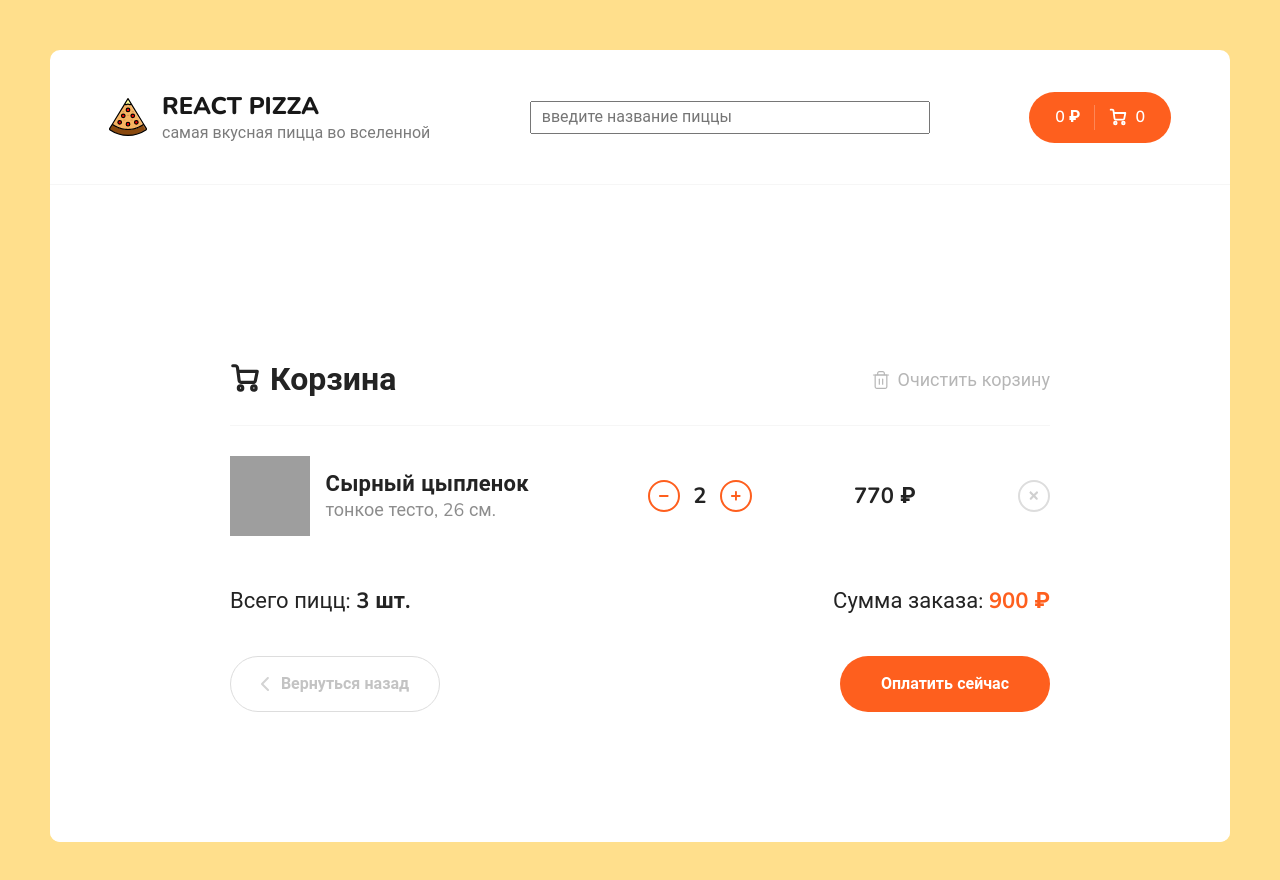
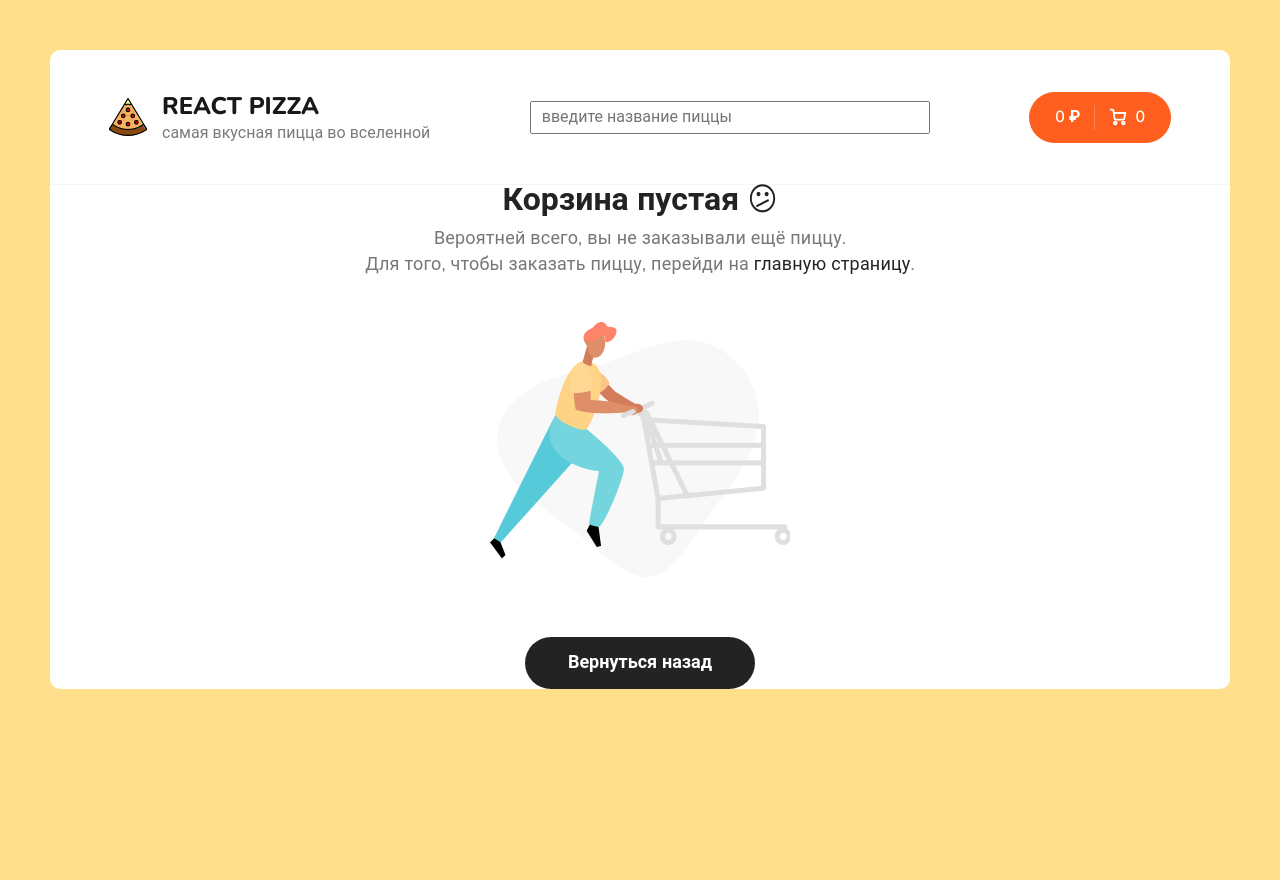
Before and after one commit to Vo1webstvo/pizza, a React (Create React App) app: page /cart in a window 1280 px wide. Shown: the top 880 px of the page. After the commit the page ends 800 px from the top, so only its background shows below. Built offline with nearby package versions, Linux system fonts and the light colour scheme; grey boxes are pictures that could not be loaded.

Commit message:
закончил логику компонента корзины

```diff
--- a/src/components/CartItem/CartItem.js
+++ b/src/components/CartItem/CartItem.js
@@ -1,21 +1,26 @@
 import React from 'react';
+import {plusItem, minusItem, removeItem, addItem} from "../../redux/slices/cartSlice";
+import {useDispatch} from "react-redux";
 
-const CartItem = () => {
+const CartItem = ({id,imageUrl, title,type,size,price,count}) => {
+    const dispatch = useDispatch();
+
+
     return (
         <div className="cart__item">
             <div className="cart__item-img">
                 <img
                     className="pizza-block__image"
-                    src="https://dodopizza-a.akamaihd.net/static/Img/Products/Pizza/ru-RU/b750f576-4a83-48e6-a283-5a8efb68c35d.jpg"
-                    alt="Pizza"
+                    src={imageUrl}
+                    alt={title}
                 />
             </div>
             <div className="cart__item-info">
-                <h3>Сырный цыпленок</h3>
-                <p>тонкое тесто, 26 см.</p>
+                <h3>{title}</h3>
+                <p>{type} {size} см.</p>
             </div>
             <div className="cart__item-count">
-                <div className="button button--outline button--circle cart__item-count-minus">
+                <div className="button button--outline button--circle cart__item-count-minus" onClick={() => dispatch(minusItem(id))}>
                     <svg width="10" height="10" viewBox="0 0 10 10" fill="none"
                          xmlns="http://www.w3.org/2000/svg">
                         <path
@@ -27,8 +32,8 @@ const CartItem = () => {
                     </svg>
 
                 </div>
-                <b>2</b>
-                <div className="button button--outline button--circle cart__item-count-plus">
+                <b>{count}</b>
+                <div className="button button--outline button--circle cart__item-count-plus" onClick={() => dispatch(plusItem(id))}>
                     <svg width="10" height="10" viewBox="0 0 10 10" fill="none"
                          xmlns="http://www.w3.org/2000/svg">
                         <path
@@ -42,10 +47,10 @@ const CartItem = () => {
                 </div>
             </div>
             <div className="cart__item-price">
-                <b>770 ₽</b>
+                <b>{price * count} ₽</b>
             </div>
             <div className="cart__item-remove">
-                <div className="button button--outline button--circle">
+                <div className="button button--outline button--circle" onClick={() => dispatch(removeItem(id))}>
                     <svg width="10" height="10" viewBox="0 0 10 10" fill="none"
                          xmlns="http://www.w3.org/2000/svg">
                         <path
--- /dev/null
+++ b/src/components/cartNull/CartNull.js
@@ -0,0 +1,21 @@
+import React from 'react';
+
+import cart from '../../assets/img/empty-cart.png'
+import {Link} from "react-router-dom";
+const CartNull = () => {
+    return (
+        <div className="cart cart--empty">
+            <h2>Корзина пустая 😕  </h2>
+            <p>
+                Вероятней всего, вы не заказывали ещё пиццу.<br/>
+                Для того, чтобы заказать пиццу, перейди на <Link to='/'>главную страницу</Link>.
+            </p>
+            <img src={cart} alt="Empty cart"/>
+            <Link to="/" className="button button--black">
+                <span>Вернуться назад</span>
+            </Link>
+        </div>
+    );
+};
+
+export default CartNull;
--- a/src/components/header/Header.js
+++ b/src/components/header/Header.js
@@ -6,6 +6,7 @@ import {useSelector} from "react-redux";
 
 const Header = () => {
   const {items, totalPrice} = useSelector(state => state.cart);
+  const totalCount = items.reduce((sum, item) => sum + item.count, 0) //счетчик пицц в логотипе корзины
 
   return (
     <div className="header">
@@ -52,7 +53,7 @@ const Header = () => {
                 strokeLinejoin="round"
               />
             </svg>
-            <span>{items.length}</span>
+            <span>{totalCount}</span>
           </Link>
         </div>
       </div>
--- a/src/components/pizzaBlock/PizzaBlock.js
+++ b/src/components/pizzaBlock/PizzaBlock.js
@@ -1,14 +1,14 @@
 import React from 'react';
 
 import {useState} from "react";
-import {useDispatch} from "react-redux";
+import {useDispatch, useSelector} from "react-redux";
 import {addItem} from "../../redux/slices/cartSlice";
 
 const PizzaBlock = ({id,imageUrl, title,types,sizes,price,category,rating}) => {
-    // const {imageUrl, title, types, sizes, price, category, rating } = props;
+    const cartItemCount = useSelector(state => state.cart.items.find(item => item.id === id));
     const dispatch = useDispatch();
 
-    const [count, setCount] = useState(0);
+    const countValue = cartItemCount ? cartItemCount.count : 0 ;    //делаем проверку есть ли что-то в countValue
     const [activeType, setActiveType] = useState(0);
     const [active, setActive] = useState(0);
 
@@ -21,10 +21,9 @@ const PizzaBlock = ({id,imageUrl, title,types,sizes,price,category,rating}) => {
             price,
             imageUrl,
             type: typeNames[activeType],
-            size: active
+            size: sizes[active]
         }
         dispatch(addItem(itemPizza));
-        setCount(count => count + 1);
     }
 
 
@@ -77,7 +76,7 @@ const PizzaBlock = ({id,imageUrl, title,types,sizes,price,category,rating}) => {
                         />
                     </svg>
                     <span>Добавить</span>
-                    <i>{count}</i>
+                    <i>{countValue}</i>
                 </button>
             </div>
         </div>
--- a/src/pages/Cart.js
+++ b/src/pages/Cart.js
@@ -1,9 +1,21 @@
 import React from 'react';
 import {useSelector, useDispatch} from "react-redux";
+import {clearItems} from "../redux/slices/cartSlice";
 
 import CartItem from "../components/CartItem/CartItem";
+import CartNull from "../components/cartNull/CartNull";
 
 const Cart = () => {
+    const itemsPizza = useSelector(state => state.cart.items);
+    const {items} = useSelector(state => state.cart);
+    const totalCount = items.reduce((sum, item) => sum + item.count, 0) //счетчик пицц в логотипе корзины
+    const finalPrice = items.reduce((sum, item) => (item.count * item.price) + sum, 0)
+    const dispatch = useDispatch();
+
+    if(!finalPrice) {               //если корзина пустая - будет рендериться CartNull
+        return <CartNull/>
+    }
+
     return (
         <div className="wrapper">
             <div className="content">
@@ -28,7 +40,7 @@ const Cart = () => {
                                 </svg>
                                 Корзина
                             </h2>
-                            <div className="cart__clear">
+                            <div className="cart__clear" onClick={()=> dispatch(clearItems())}>
                                 <svg width="20" height="20" viewBox="0 0 20 20" fill="none"
                                      xmlns="http://www.w3.org/2000/svg">
                                     <path d="M2.5 5H4.16667H17.5" stroke="#B6B6B6" strokeWidth="1.2"
@@ -48,15 +60,17 @@ const Cart = () => {
                         </div>
                         <div className="content__items">
 
-                            <CartItem/>
-
-
-
+                            {
+                                itemsPizza.map(item =>
+                                    <CartItem
+                                    key={item.id}
+                                    {...item} />)
+                            }
                         </div>
                         <div className="cart__bottom">
                             <div className="cart__bottom-details">
-                                <span> Всего пицц: <b>3 шт.</b> </span>
-                                <span> Сумма заказа: <b>900 ₽</b> </span>
+                                <span> Всего пицц: <b>{totalCount} шт.</b> </span>
+                                <span> Сумма заказа: <b>{finalPrice} ₽</b> </span>
                             </div>
                             <div className="cart__bottom-buttons">
                                 <a href="/" className="button button--outline button--add go-back-btn">
--- a/src/pages/Home.js
+++ b/src/pages/Home.js
@@ -5,7 +5,6 @@ import PizzaList from "../components/pizzaList/PizzaList";
 import Pagination from "../components/pagination/Pagination";
 
 const Home = ({searchValue}) => {
-    const [numberPage, setNumberPage] = useState(1);
 
     return (
             <div className="content">
--- a/src/redux/slices/cartSlice.js
+++ b/src/redux/slices/cartSlice.js
@@ -10,21 +10,41 @@ export const cartSlice = createSlice({
     initialState,
     reducers: {
         addItem: (state, action) => {
-            state.items.push(action.payload);
+            const findItem = state.items.find(item => item.id === action.payload.id);
+            if(findItem) {
+                findItem.count++;
+            } else {
+                state.items.push({
+                    ...action.payload,
+                    count: 1
+                })
+            }
             state.totalPrice = state.items.reduce((sum, obj) => {
-                return sum + obj.price;
+                return sum + (obj.price * obj.count);
             }, 0)
         },
         removeItem:(state, action) => {
             state.items = state.items.filter(item => item.id !== action.payload);
         },
         clearItems: (state) => {
-            state.items = []
+            state.items = [];
+        },
+        plusItem:(state, action) => {
+            const findItem = state.items.find(item => item.id === action.payload);
+            if(findItem) {
+                findItem.count++
+            }
+        },
+        minusItem:(state, action) => {
+            const findItem = state.items.find(item => item.id === action.payload);
+            if(findItem && findItem.count > 0) {
+                findItem.count--;
+            }
         }
     },
 })
 
 
-export const { addItem, removeItem, clearItems} = cartSlice.actions
+export const { addItem, removeItem, clearItems, plusItem, minusItem} = cartSlice.actions
 
 export default cartSlice.reducer
```
